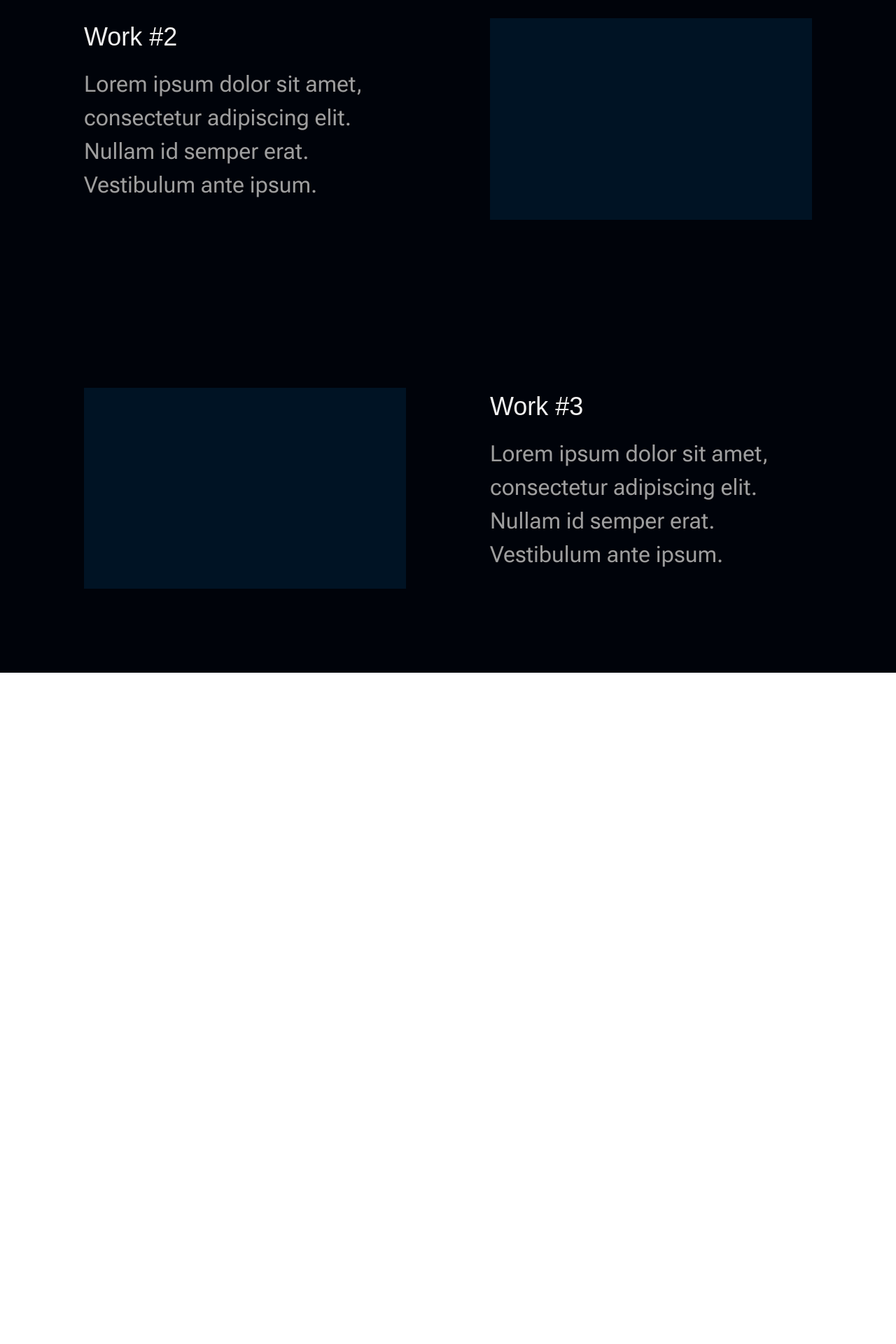
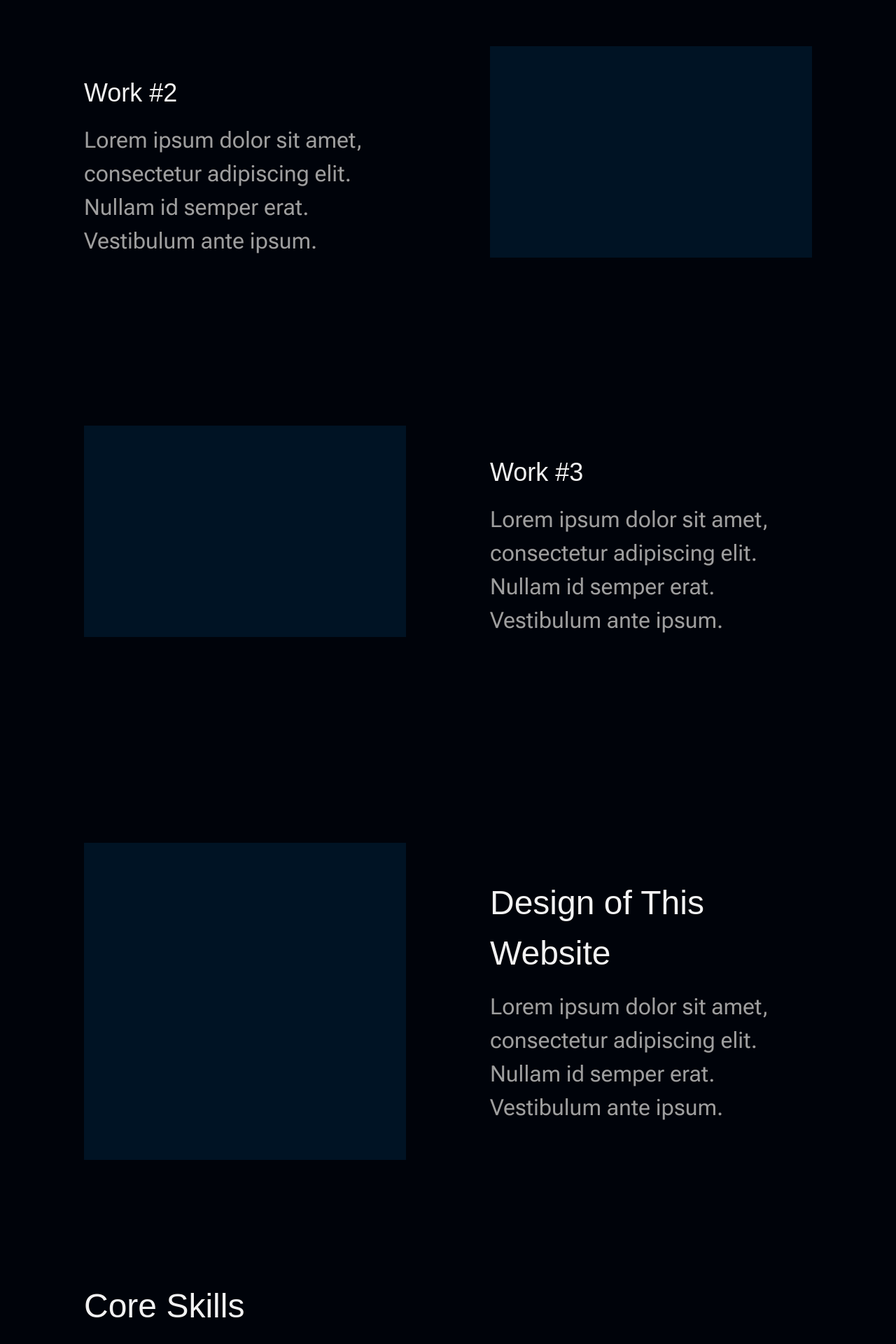
Before and after one commit to DaSmelterSaif/portfolio, a Vue app: page / in a window 1280 px wide. Shown: the part 2466-4386 px from the top of the page at 70% size. Before the commit the page ends 3427 px from the top, so only its background shows below. Built offline with nearby package versions, Linux system fonts and the light colour scheme; a web font is replaced by a local one.

Commit message:
finished initial draft

```diff
--- a/src/components/AboutWebsiteSec.vue
+++ b/src/components/AboutWebsiteSec.vue
@@ -7,7 +7,15 @@ export default {
 </script>
 
 <template>
-    <div></div>
+    <section class="flex flex-row justify-center items-center px-30 gap-30 bg-bg-dark h-screen">
+        <div class="w-92.5 h-113.25 bg-bg flex-1"></div>
+        <div class="flex-1">
+            <h2 class="text-sec-title text-text mb-4">Design of This Website</h2>
+            <p class="text-body text-text-muted">
+                Lorem ipsum dolor sit amet, consectetur adipiscing elit. Nullam id semper erat. Vestibulum ante ipsum.
+            </p>
+        </div>
+    </section>
 </template>
 
 <style scoped></style>
--- a/src/components/ContactUsSec.vue
+++ b/src/components/ContactUsSec.vue
@@ -7,7 +7,13 @@ export default {
 </script>
 
 <template>
-    <div></div>
+    <section class="flex flex-col items-center justify-center px-120 bg-bg-light h-[85vh]">
+        <h2 class="text-sec-title text-text mb-4">Get in Touch</h2>
+        <p class="text-center text-body text-text-muted mb-3">
+            Lorem ipsum dolor sit amet, consectetur adipiscing elit. Nullam id semper erat. Vestibulum ante ipsum.
+        </p>
+        <div class="flex justify-center items-center w-35 h-12 bg-primary rounded-xl text-body">BUTTON</div>
+    </section>
 </template>
 
 <style scoped></style>
--- a/src/components/FooterSec.vue
+++ b/src/components/FooterSec.vue
@@ -7,7 +7,23 @@ export default {
 </script>
 
 <template>
-    <div></div>
+    <footer class="flex flex-row min-h-[35vh] p-15 bg-bg-db-light">
+        <div class="flex-1">
+            <p class="text-body text-text mb-10">LOGO</p><br>
+            <div>
+                <ul class="text-body text-text">
+                    <li class="block pr-10 float-left">Link #1</li>
+                    <li class="block px-10 float-left">Link #2</li>
+                    <li class="block px-10 float-left">Link #3</li>
+                </ul>
+            </div>
+        </div>
+        <div class="flex flex-col justify-center gap-1">
+            <div class="w-14 aspect-square bg-bg-light rounded-full"></div>
+            <div class="w-14 aspect-square bg-bg-light rounded-full"></div>
+            <div class="w-14 aspect-square bg-bg-light rounded-full"></div>
+        </div>
+    </footer>
 </template>
 
 <style scoped></style>
--- a/src/components/ProjectsSec.vue
+++ b/src/components/ProjectsSec.vue
@@ -20,7 +20,7 @@ export default {
         </div>
         <div class="flex flex-row justify-center gap-30 py-30">
             <div class="bg-bg aspect-16/10 w-[35vw] flex-1"></div>
-            <div class="flex flex-col items-start flex-1">
+            <div class="flex flex-col items-start flex-1 mt-10">
                 <h3 class="text-sub-title text-text mb-4">
                     Campus Management System
                 </h3>
@@ -31,7 +31,7 @@ export default {
             </div>
         </div>
         <div class="flex flex-row justify-center gap-30 py-30">
-            <div class="flex flex-col items-start flex-1">
+            <div class="flex flex-col items-start flex-1 mt-10">
                 <h3 class="text-sub-title text-text mb-4">
                     Work #2
                 </h3>
@@ -44,7 +44,7 @@ export default {
         </div>
         <div class="flex flex-row justify-center gap-30 py-30">
             <div class="bg-bg aspect-16/10 w-[35vw] flex-1"></div>
-            <div class="flex flex-col items-start flex-1">
+            <div class="flex flex-col items-start flex-1 mt-10">
                 <h3 class="text-sub-title text-text mb-4">
                     Work #3
                 </h3>
--- a/src/components/SkillsSec.vue
+++ b/src/components/SkillsSec.vue
@@ -7,7 +7,37 @@ export default {
 </script>
 
 <template>
-    <div></div>
+    <section class="bg-bg-dark h-[85vh] px-30">
+        <div>
+            <h2 class="text-sec-title text-text mb-20">Core Skills</h2>
+            <div class="grid grid-cols-3 gap-20">
+                <div class="flex flex-col items-center">
+                    <div class="w-24 h-24 bg-bg rounded-full mb-8"></div>
+                    <h3 class="text-sub-title text-text mb-4">Skill #1</h3>
+                    <p class="text-body text-text-muted text-center">
+                        Lorem ipsum dolor sit amet, consectetur adipiscing elit. Nullam id semper erat. Vestibulum ante
+                        ipsum.
+                    </p>
+                </div>
+                <div class="flex flex-col items-center">
+                    <div class="w-24 h-24 bg-bg rounded-full mb-8"></div>
+                    <h3 class="text-sub-title text-text mb-4">Skill #2</h3>
+                    <p class="text-body text-text-muted text-center">
+                        Lorem ipsum dolor sit amet, consectetur adipiscing elit. Nullam id semper erat. Vestibulum ante
+                        ipsum.
+                    </p>
+                </div>
+                <div class="flex flex-col items-center">
+                    <div class="w-24 h-24 bg-bg rounded-full mb-8"></div>
+                    <h3 class="text-sub-title text-text mb-4">Skill #3</h3>
+                    <p class="text-body text-text-muted text-center">
+                        Lorem ipsum dolor sit amet, consectetur adipiscing elit. Nullam id semper erat. Vestibulum ante
+                        ipsum.
+                    </p>
+                </div>
+            </div>
+        </div>
+    </section>
 </template>
 
 <style scoped></style>
```
